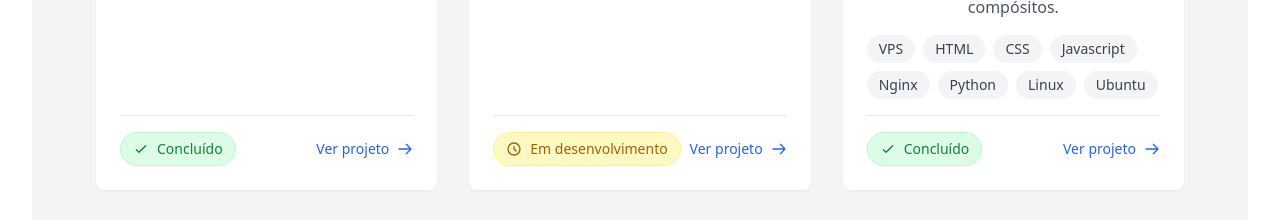
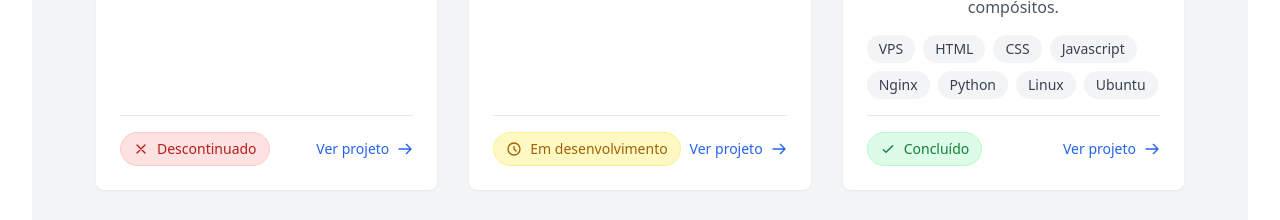
Before and after one commit to RodrigoBaltazar/site-pessoal, a Vue app: page /projetos in a window 1280 px wide. Shown: the part 1480-1700 px from the top of the page. Built offline with nearby package versions, Linux system fonts and the light colour scheme; grey boxes are pictures that could not be loaded.

Commit message:
feat: add projects

```diff
--- a/src/pages/Projetos.vue
+++ b/src/pages/Projetos.vue
@@ -34,7 +34,7 @@ const projects = ref([
     description: 'Sistema para ordem de compras de uma micro confeitaira',
     technologies: ['VPS', 'HTML','CSS','Javascript', 'Nginx', 'Docker', 'Linux', 'PHP', 'SQLITE'],
     image: '/projects/OrdemDeCompra.png',
-    status: 'Concluído',
+    status: 'Descontinuado',
     link: 'https://oc.nonanena.com.br',
     category: 'all'
   },
```
Also changed, not shown: 1 other file (tests, documents, lock files or other folders).
